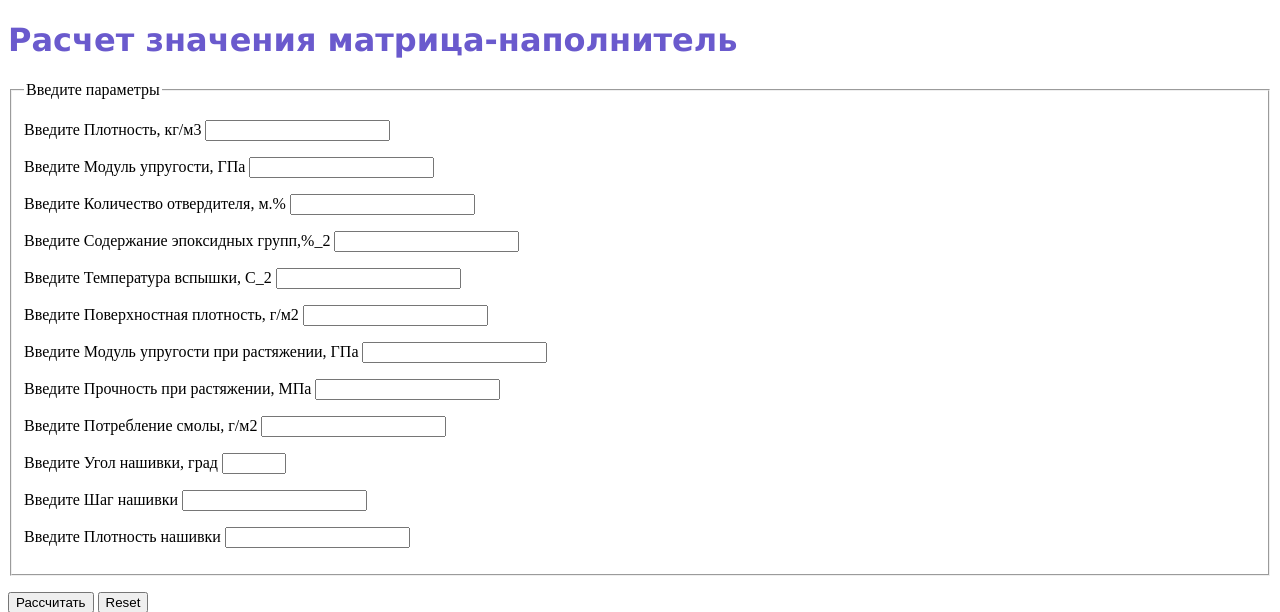
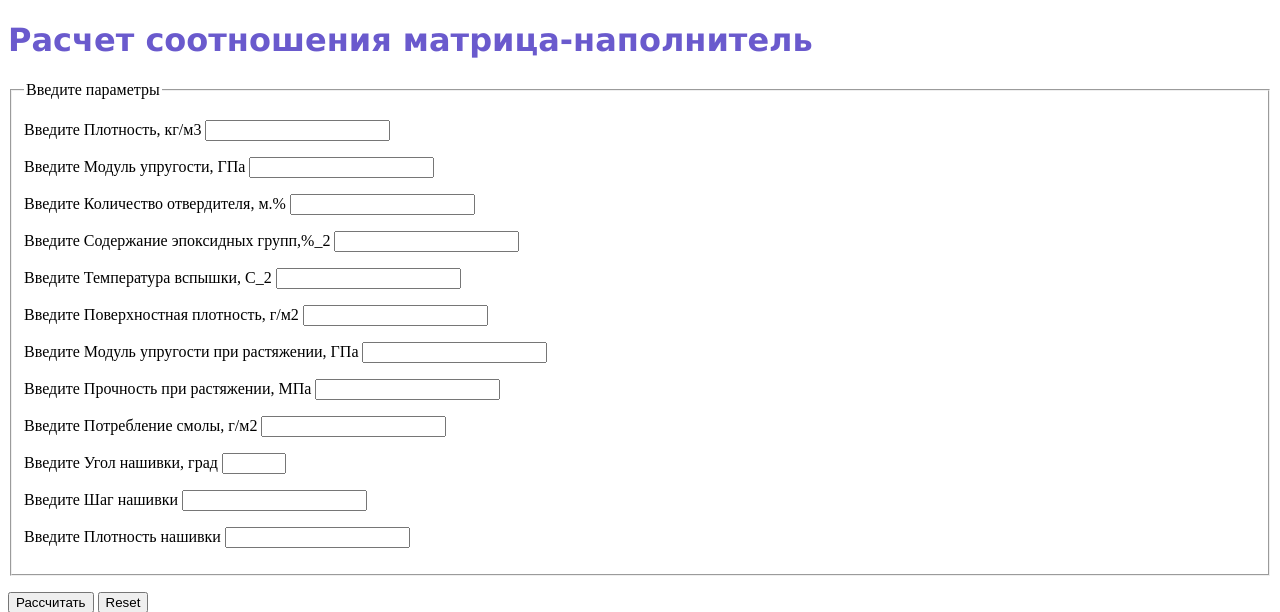
Before and after one commit to Wazzup1/BMSTU_VKR_Pikunov_MA, a Flask app: page /mn/ in a window 1280 px wide. Shown: the top 612 px of the page. Run offline with Flask 2, Linux system fonts and the light colour scheme.

Commit message:
some fixes

```diff
--- a/flask_app/my_app.py
+++ b/flask_app/my_app.py
@@ -17,7 +17,7 @@ def mn_prediction(params):
     return pred
 
 def pr_prediction(params):
-    model = tf.keras.models.load_model('models/pr_model_381')
+    model = tf.keras.models.load_model('models/pr_model_375')
     pred = model.predict([params])
     return pred
 
@@ -58,7 +58,7 @@ def mn_predict():
         params = [plot, mup, ko, seg, tv, pp, mup, pr, ps, yn, shn, pln]
         params = [float(i) for i in params]
 
-        message = f'Спрогнозированное значение матрица-наполнитель для введенных параметров: {mn_prediction(params)}'
+        message = f'Спрогнозированное Соотношение матрица-наполнитель для введенных параметров: {mn_prediction(params)}'
     return render_template('mn.html', message=message)
 
 @app.route('/pr/', methods=['POST', 'GET'])
--- a/flask_app/templates/mn.html
+++ b/flask_app/templates/mn.html
@@ -2,10 +2,10 @@
 <html lang="en">
 <head>
     <meta charset="UTF-8">
-    <title>Расчет значения матрица-наполнитель</title>
+    <title>Расчет соотношения матрица-наполнитель</title>
 </head>
 <body>
-    <h1 style="color:#6a5acd; font-family:verdana;">Расчет значения матрица-наполнитель</h1>
+    <h1 style="color:#6a5acd; font-family:verdana;">Расчет соотношения матрица-наполнитель</h1>
     <form action="" method="post">
     <fieldset>
         <legend>Введите параметры</legend>
```
